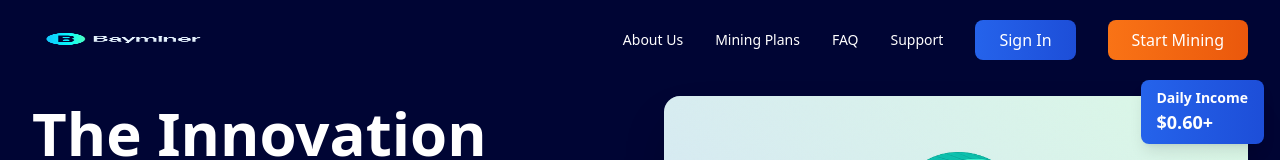
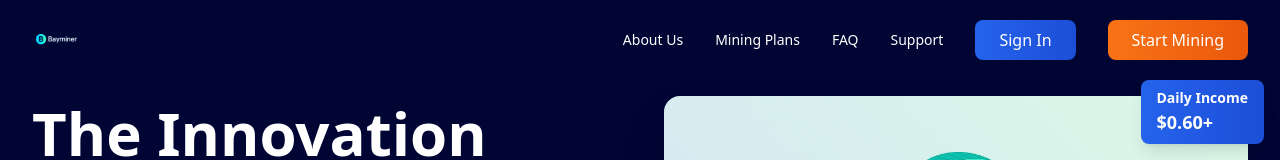
Before and after one commit to Oceanteel/bayMine, a React (Vite) app: page / in a window 1280 px wide. Shown: the top 160 px of the page. Built offline with nearby package versions, Linux system fonts and the light colour scheme.

Commit message:
Fix Logo Distortion in Header and Footer

```diff
--- a/src/components/Footer.tsx
+++ b/src/components/Footer.tsx
@@ -38,7 +38,8 @@ const Footer = () => {
                 <img
                   src="/bayminer-logo.webp"
                   alt="Bayminer.io"
-                  className="w-auto mb-4 h-12 sm:h-14 lg:h-16 min-w-[120px] sm:min-w-[130px] lg:min-w-[140px]"
+                  className="h-10 sm:h-12 lg:h-14 w-auto object-contain mb-4"
+                  style={{ maxWidth: '160px' }}
                 />
                 <p className="text-gray-300 text-sm leading-relaxed">
                   The innovation leader in global crypto mining, delivering unrivaled results
--- a/src/components/Header.tsx
+++ b/src/components/Header.tsx
@@ -35,9 +35,10 @@ const Header = () => {
             <img
               src="/bayminer-logo.webp"
               alt="Bayminer.io"
-              className={`w-auto transition-all duration-300 ${
+              className={`transition-all duration-300 ${
                 isScrolled ? 'brightness-100' : 'brightness-110'
-              } h-10 sm:h-12 lg:h-14 min-w-[150px] sm:min-w-[160px] lg:min-w-[180px]`}
+              } h-8 sm:h-10 lg:h-12 w-auto object-contain`}
+              style={{ maxWidth: '180px' }}
             />
           </div>
 
```
